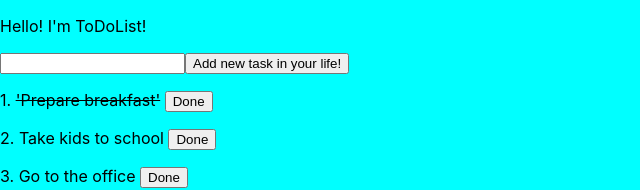
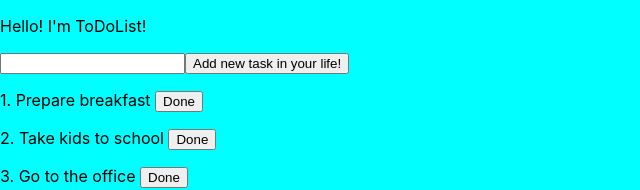
Before and after one commit to DimonKeval/todolist, a React (Create React App) app: page / in a window 1280 px wide. Shown: the top 190 px of the page, without its empty margins (0-640 px from the left). Built offline with nearby package versions, Linux system fonts and the light colour scheme.

Commit message:
change state of task

```diff
--- a/src/components/Button.jsx
+++ b/src/components/Button.jsx
@@ -1,5 +1,6 @@
 import React from "react";
 
 export function Button(props){
-    return <button onClick={props.onClick}>Done</button>
+
+    return <button onClick={()=>props.onClick(props.task)}>Done</button>
 }
--- a/src/components/ListComponent.jsx
+++ b/src/components/ListComponent.jsx
@@ -4,22 +4,23 @@ import {InputComponent} from "./InputComponent";
 
 export function ListComponent(props) {
     const [arrayList, setList] = React.useState([
-        {task: <strike>'Prepare breakfast'</strike>},
-        {task: 'Take kids to school'},
-        {task: 'Go to the office'},
-        {task: 'Go to the grocery store'},
-        {task: 'Take kids from school'},
-        {task: 'Prepare dinner'},
-        {task: 'Go to sleep'},
+        {task: 'Prepare breakfast', state: false},
+        {task: 'Take kids to school', state: false},
+        {task: 'Go to the office', state: false},
+        {task: 'Go to the grocery store', state: false},
+        {task: 'Take kids from school', state: false},
+        {task: 'Prepare dinner', state: false},
+        {task: 'Go to sleep', state: false},
     ]);
 
 
-    function taskButton() {
-        console.log('test')
+    function taskButton(el) {
+        el.state = true;
+        console.log(el.state)
     }
 
     function addTask(task) {
-        setList([...arrayList, {task}]);
+        setList([...arrayList, {task: task, state:false}]);
         console.log(arrayList);
     }
 
@@ -30,7 +31,7 @@ export function ListComponent(props) {
 
     function renderTask(el, index) {
         return <div key={index}>
-            <p>{index + 1}. {el.task} <Button onClick={()=>taskButton(el.task)} task={el}>Done</Button></p>
+            <p>{index + 1}. {el.task} <Button onClick={()=>taskButton(el)} task={el}>Done</Button></p>
         </div>;
     }
 
```
